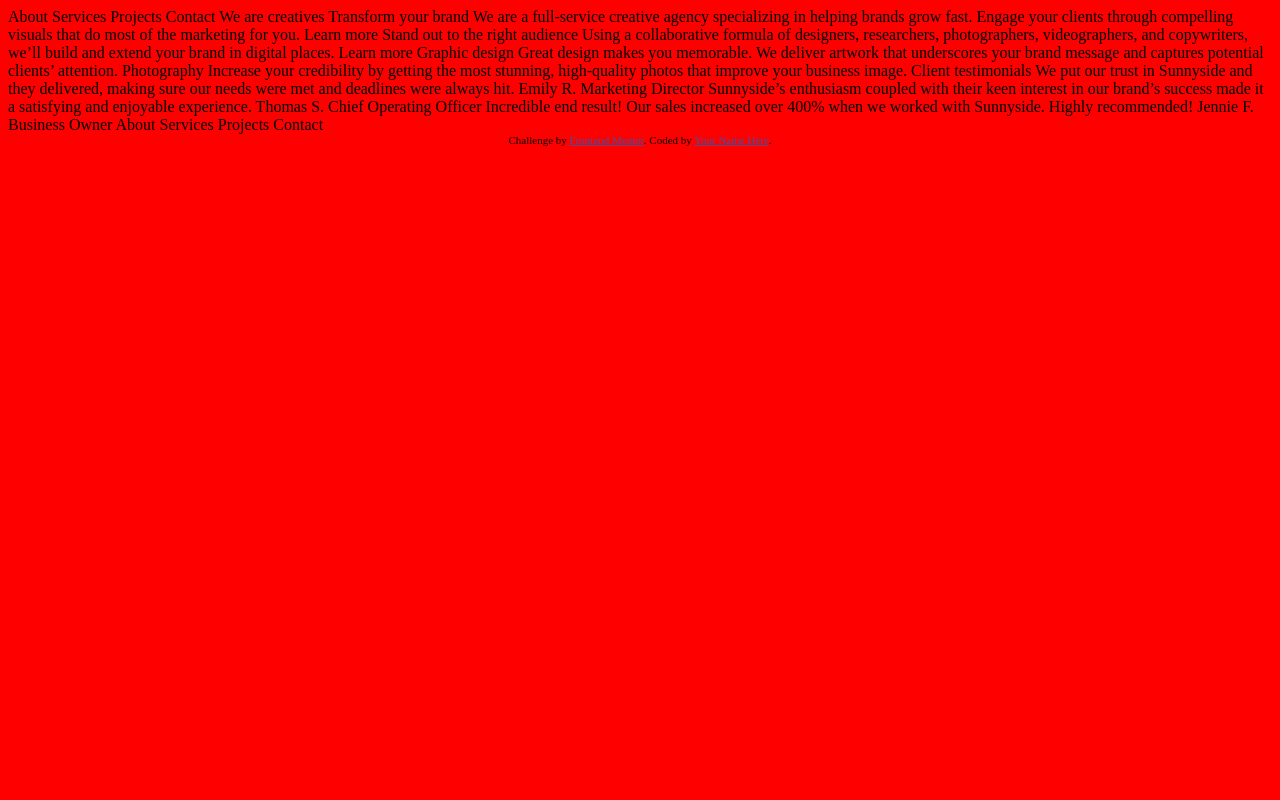
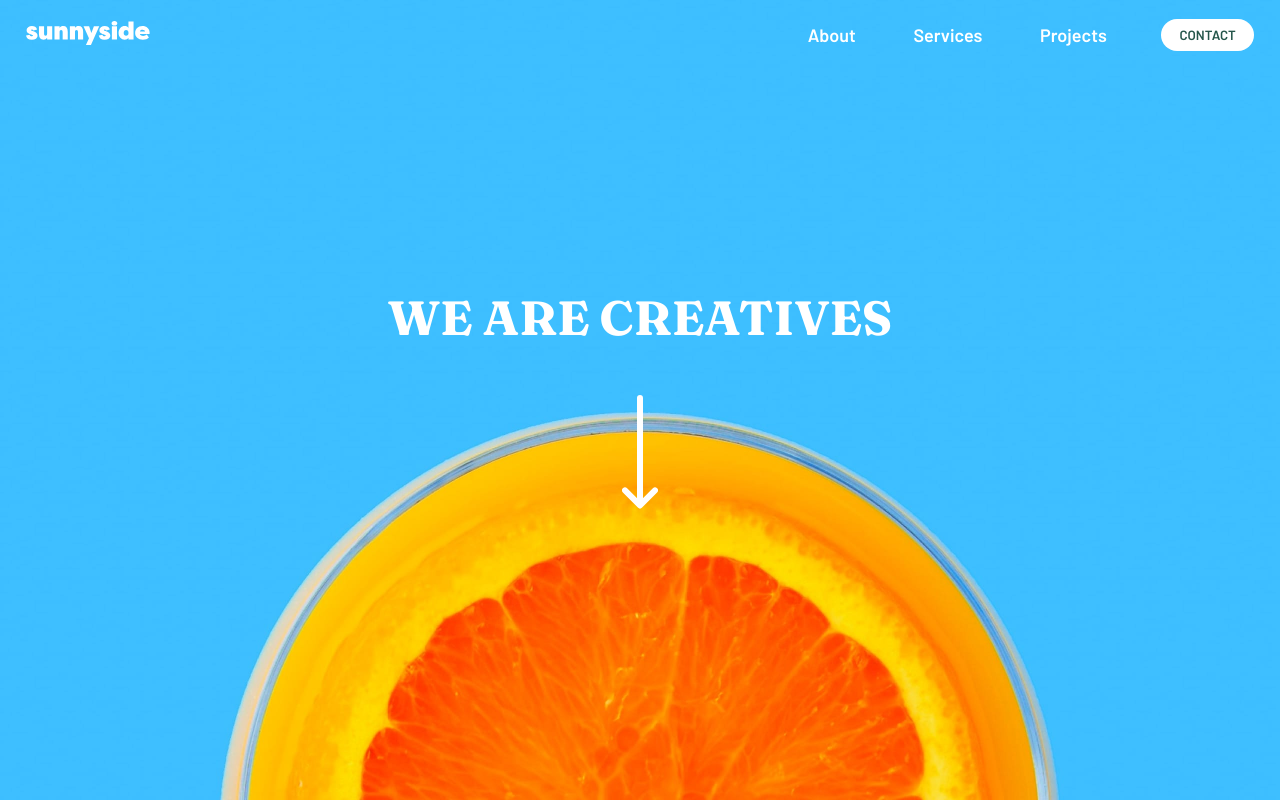
Before and after one commit to Al3377/sunnyside-agency-landing-page-main, a website built with Parcel: page src/index.html in a window 1280 px wide. Built offline with nearby package versions, Linux system fonts and the light colour scheme.

Commit message:
seting first page

```diff
--- a/src/index.html
+++ b/src/index.html
@@ -14,20 +14,37 @@
 
     <title>Frontend Mentor | Sunnyside agency landing page</title>
     <link rel="stylesheet" href="scss/main.scss" />
-
-    <!-- Feel free to remove these styles or customise in your own stylesheet 👍 -->
-    <style>
-      .attribution {
-        font-size: 11px;
-        text-align: center;
-      }
-      .attribution a {
-        color: hsl(228, 45%, 44%);
-      }
-    </style>
+    <link rel="preconnect" href="https://fonts.googleapis.com" />
+    <link rel="preconnect" href="https://fonts.gstatic.com" crossorigin />
+    <link
+      href="https://fonts.googleapis.com/css2?family=Barlow:wght@600&family=Fraunces:wght@700;900&display=swap"
+      rel="stylesheet"
+    />
   </head>
   <body>
-    About Services Projects Contact We are creatives Transform your brand We are
+    <header class="navbar center">
+      <div class="navbar__logo">
+        <img src="./images/logo.svg" alt="sunnyside logo" />
+      </div>
+      <nav class="navbar__links">
+        <a class="navbar__item" href="#">About</a>
+        <a class="navbar__item" href="#">Services</a>
+        <a class="navbar__item" href="#">Projects</a>
+      </nav>
+      <button class="navbar__btn">contact</button>
+      <a href="#" class="navbar__burger">
+        <img src="./images/icon-hamburger.svg" alt="hamburger menu" />
+      </a>
+    </header>
+    <div class="hero">
+      <div class="hero__title">
+        <h1>We are creatives</h1>
+      </div>
+      <div class="hero__icon">
+        <img src="./images/icon-arrow-down.svg" alt="arrow down" />
+      </div>
+    </div>
+    <!--  We are creatives Transform your brand We are
     a full-service creative agency specializing in helping brands grow fast.
     Engage your clients through compelling visuals that do most of the marketing
     for you. Learn more Stand out to the right audience Using a collaborative
@@ -43,14 +60,8 @@
     satisfying and enjoyable experience. Thomas S. Chief Operating Officer
     Incredible end result! Our sales increased over 400% when we worked with
     Sunnyside. Highly recommended! Jennie F. Business Owner About Services
-    Projects Contact
+    Projects Contact -->
 
-    <div class="attribution">
-      Challenge by
-      <a href="https://www.frontendmentor.io?ref=challenge" target="_blank"
-        >Frontend Mentor</a
-      >. Coded by <a href="#">Your Name Here</a>.
-    </div>
     <script src="./js/main.js" type="module"></script>
   </body>
 </html>
--- a/src/scss/main.scss
+++ b/src/scss/main.scss
@@ -1,3 +1,117 @@
-body {
-  background-color: red;
+// CSS Reset
+*,
+*::before,
+*::after {
+  margin: 0;
+  padding: 0;
+  box-sizing: border-box;
 }
+a,
+button {
+  text-decoration: none;
+  color: inherit;
+}
+
+// Colors
+// Primary Colors
+$red: hsl(7, 99%, 70%);
+$yellow: hsl(51, 100%, 49%);
+$design-text: hsl(167, 40%, 24%);
+$photo-text: hsl(198, 62%, 26%);
+$footer: hsl(168, 34%, 41%);
+// Neutral Colors
+$blue-1: hsl(212, 27%, 19%);
+$blue-2: hsl(213, 9%, 39%);
+$blue-3: hsl(232, 10%, 55%);
+$blue-4: hsl(210, 4%, 67%);
+$white: hsl(0, 0%, 100%);
+
+// Typography
+// Fonts
+$title-font: "Fraunces", serif;
+$text-font: "Barlow", sans-serif;
+// Font Size
+$text-size: 18px;
+// Font Weight
+$w-p: 600;
+$w-h1: 900;
+$w-h2: 700;
+
+// Layout
+$side-padding: 1.6rem;
+$top-padding: 1.2rem;
+
+// Utility Classes
+.center {
+  display: flex;
+  align-items: center;
+  justify-content: center;
+}
+
+// Navbar
+.navbar {
+  width: 100vw;
+  position: absolute;
+  font-family: $text-font;
+  font-size: $text-size;
+  color: $white;
+  padding: $top-padding $side-padding;
+
+  &__burger {
+    display: none;
+  }
+
+  &__logo {
+    margin-right: auto;
+  }
+  &__links a {
+    padding-right: 3em;
+  }
+  &__btn {
+    border: none;
+    border-radius: 18px;
+    padding: 0.6em 1.4em;
+    background-color: $white;
+    color: $design-text;
+    font-family: $text-font;
+    font-weight: 600;
+    text-transform: uppercase;
+  }
+  &__btn:hover {
+    cursor: pointer;
+    background-color: rgba(255, 255, 255, 0.2);
+    color: $white;
+  }
+  @media (max-width: 800px) {
+    &__links,
+    &__btn {
+      display: none;
+    }
+    &__burger {
+      display: inline-block;
+    }
+  }
+}
+
+// Hero
+.hero {
+  height: 100vh;
+  background-image: url("../images/desktop/image-header.jpg");
+  background-size: cover;
+  background-position: bottom;
+
+  flex-direction: column;
+  display: flex;
+  justify-content: center;
+  align-items: center;
+  gap: 3rem;
+  &__title h1 {
+    font-family: $title-font;
+    font-size: 3rem;
+    text-transform: uppercase;
+    color: $white;
+    // letter-spacing: 5px;
+    // margin-top: 35%;
+    // margin-bottom: 15%;
+  }
+}
```
Also changed, not shown: dist/icon-arrow-down.247b94e4.svg (added), dist/icon-hamburger.e30fa745.svg (added), dist/image-gallery-orange.99898076.jpg (added), dist/image-header.7852253d.jpg (added), dist/index.html, dist/logo.cd13699a.svg (added), 6 other files.
